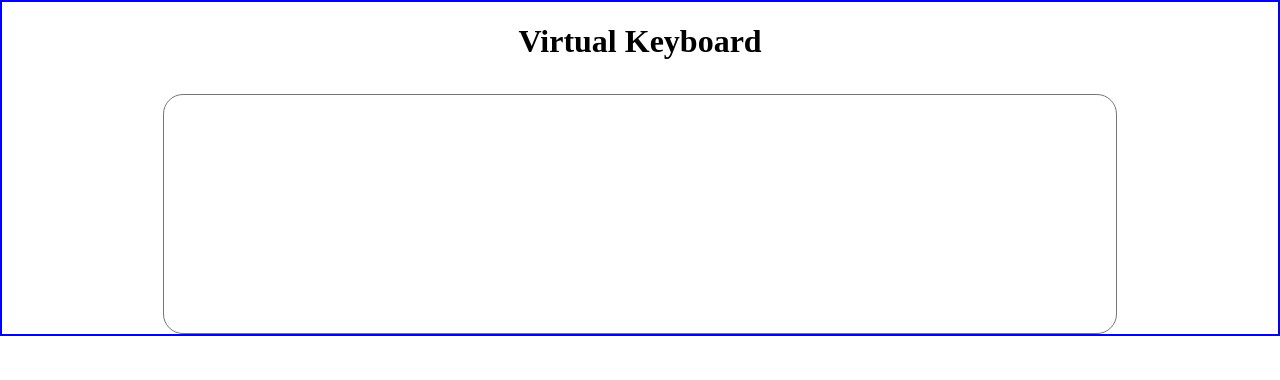
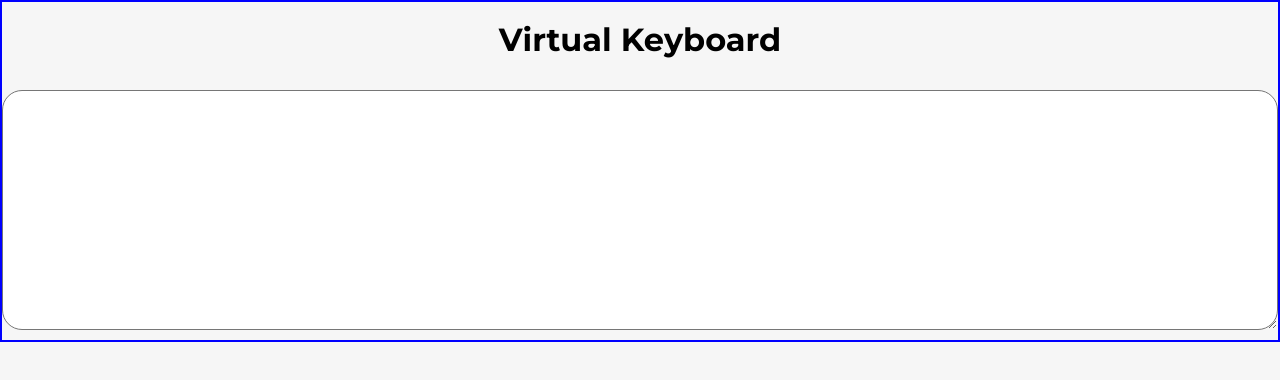
Before and after one commit to JuchKasia/virtual-keyboard, a website: page virtual keyboard/index.html in a window 1280 px wide. Drawn offline with Linux system fonts and the light colour scheme.

Commit message:
feat: fonts and styles to style.scss, FRI 28.04.2023 13.05

```diff
--- a/virtual keyboard/index.html
+++ b/virtual keyboard/index.html
@@ -7,6 +7,9 @@
     <link rel="icon" href="./assets/keyboard_5643.ico">
     <link rel="stylesheet" href="./style.css">
     <link rel="stylesheet" href="./normalize.css">
+    <link rel="preconnect" href="https://fonts.googleapis.com">
+    <link rel="preconnect" href="https://fonts.gstatic.com" crossorigin>
+    <link href="https://fonts.googleapis.com/css2?family=Montserrat:wght@500;700&display=swap" rel="stylesheet">
     <title>Virtual Keyboard</title>
 </head>
 <body>
--- a/virtual keyboard/style.scss
+++ b/virtual keyboard/style.scss
@@ -0,0 +1,68 @@
+*,
+::before,
+::after {
+    box-sizing: border-box;
+}
+
+* {
+    margin: 0;
+    padding: 0;
+}
+
+html {
+    scroll-behavior: smooth;
+}
+
+.scroll {
+    overflow: hidden;
+}
+
+body {
+    display: flex;
+    flex-direction: column;
+    // width: 1280px;
+    /*max-width: 1280px;*/
+    width: 100%;
+    margin:  0 auto;
+    padding: 0px;
+    font-family: 'Montserrat', sans-serif;
+    font-style: normal;
+    font-weight: 500;
+    justify-content: space-between;
+    align-items: center;
+    background-color: #F6F6F6;
+    border: 2px solid blue;
+}
+
+.title-container {
+    max-width: 50%;
+    width: 100%;
+    margin:  0 auto;
+    min-height: 70px;
+    // border: 2px solid blue;
+    .title-text {
+        margin-top: 20px;
+        font-size: 32px;
+        text-align: center;
+        // border: 2px solid blue;
+    }
+}
+
+.textarea-field {
+    display: block;
+    max-width: 43.750em;
+    width: 100%;
+    height: 240px;
+    margin: 10px auto;
+    padding: 25px 25px;
+    font-size: 30px;
+    line-height: 130%;
+    color: #000;
+    overflow-wrap: break-word;
+    // resize: none; both;
+    overflow: scroll;
+    scrollbar-width: none;
+    background: #fff;
+    border-radius: 20px;
+    // border: solid 1px red;
+}
```
Also changed, not shown: virtual keyboard/style.css, 1 other file.
